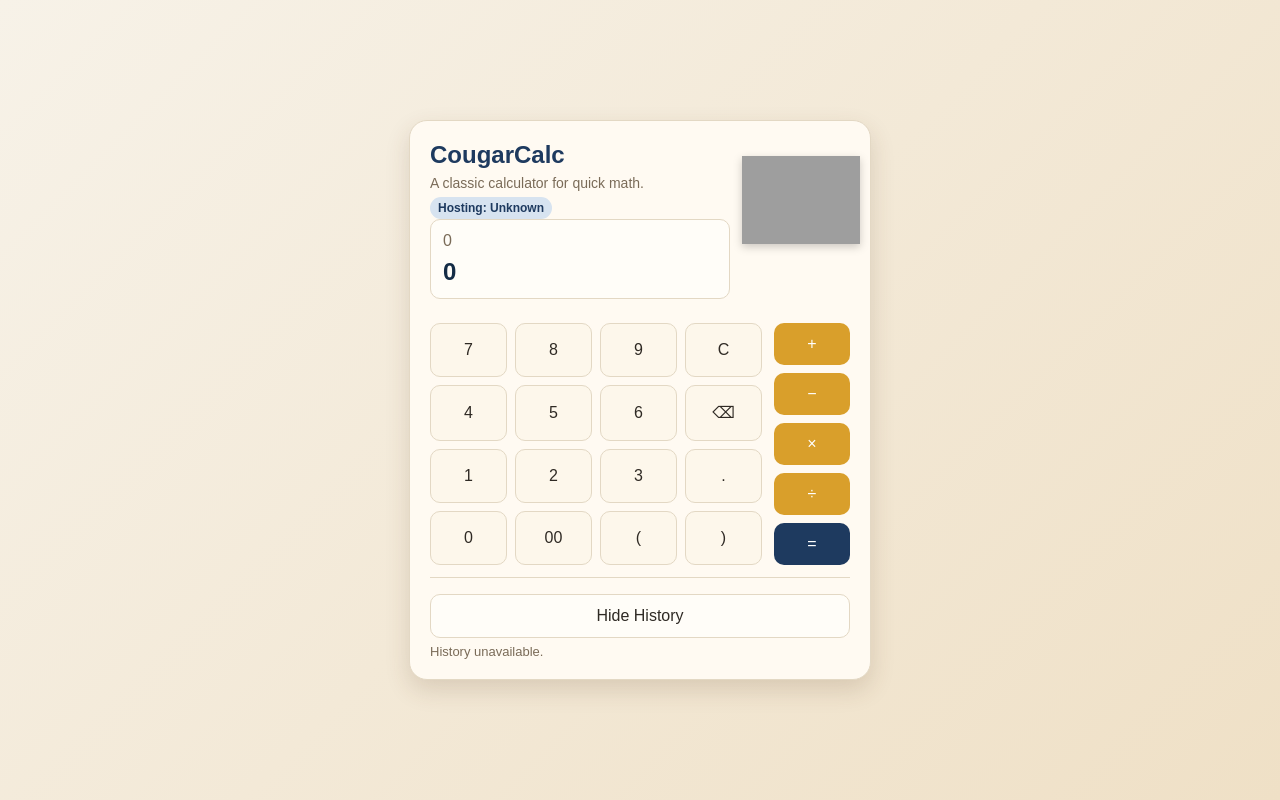
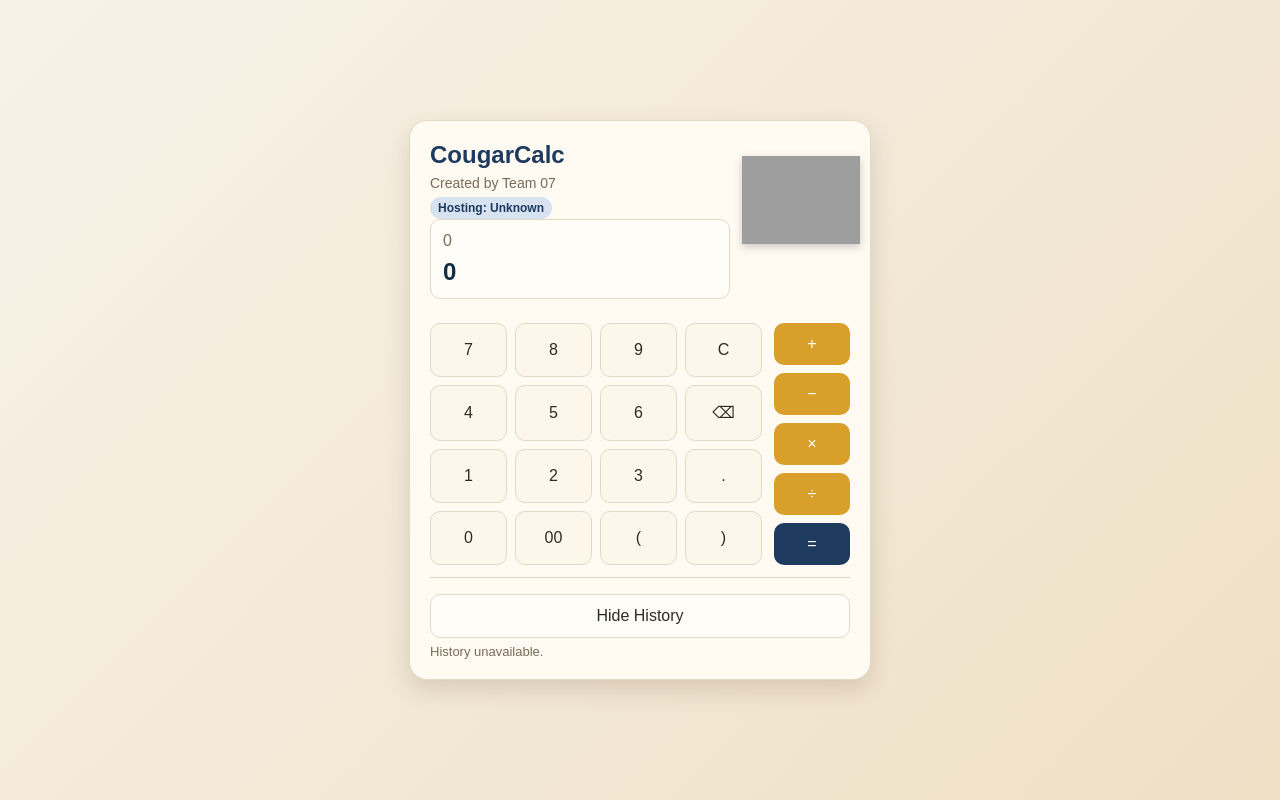
Before and after one commit to byumerrill/is404-cougarcalc, a website: page public/index.html in a window 1280 px wide. Drawn offline with Linux system fonts and the light colour scheme; no server answers; grey boxes are pictures that could not be loaded.

Commit message:
add identitiy to cougarcalc subititle

```diff
--- a/public/index.html
+++ b/public/index.html
@@ -207,7 +207,7 @@
       <div class="header">
         <div class="header-text">
           <h1>CougarCalc</h1>
-          <p class="subtitle">A classic calculator for quick math.</p>
+          <p class="subtitle">Created by Team 07</p>
           <div id="environmentBadge" class="environment-badge">Checking environment…</div>
           <div class="display">
             <div id="formula" class="formula">0</div>
```
